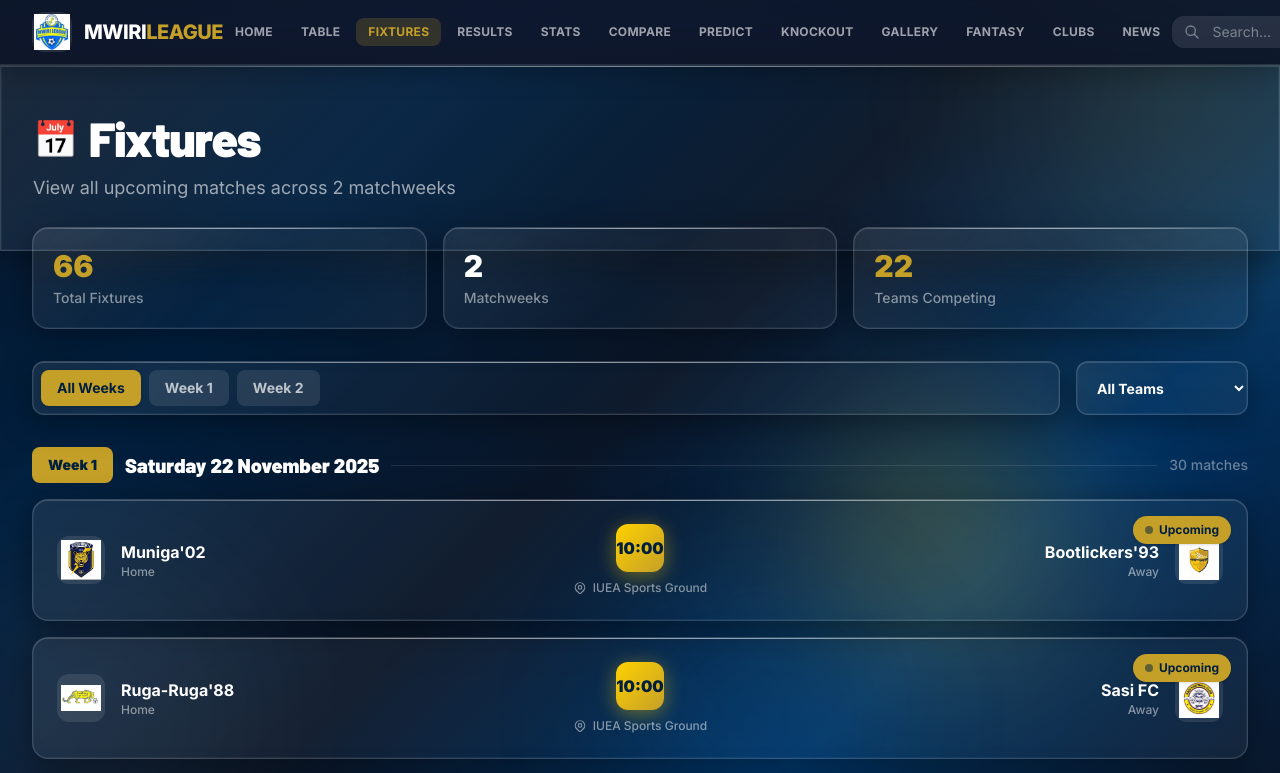
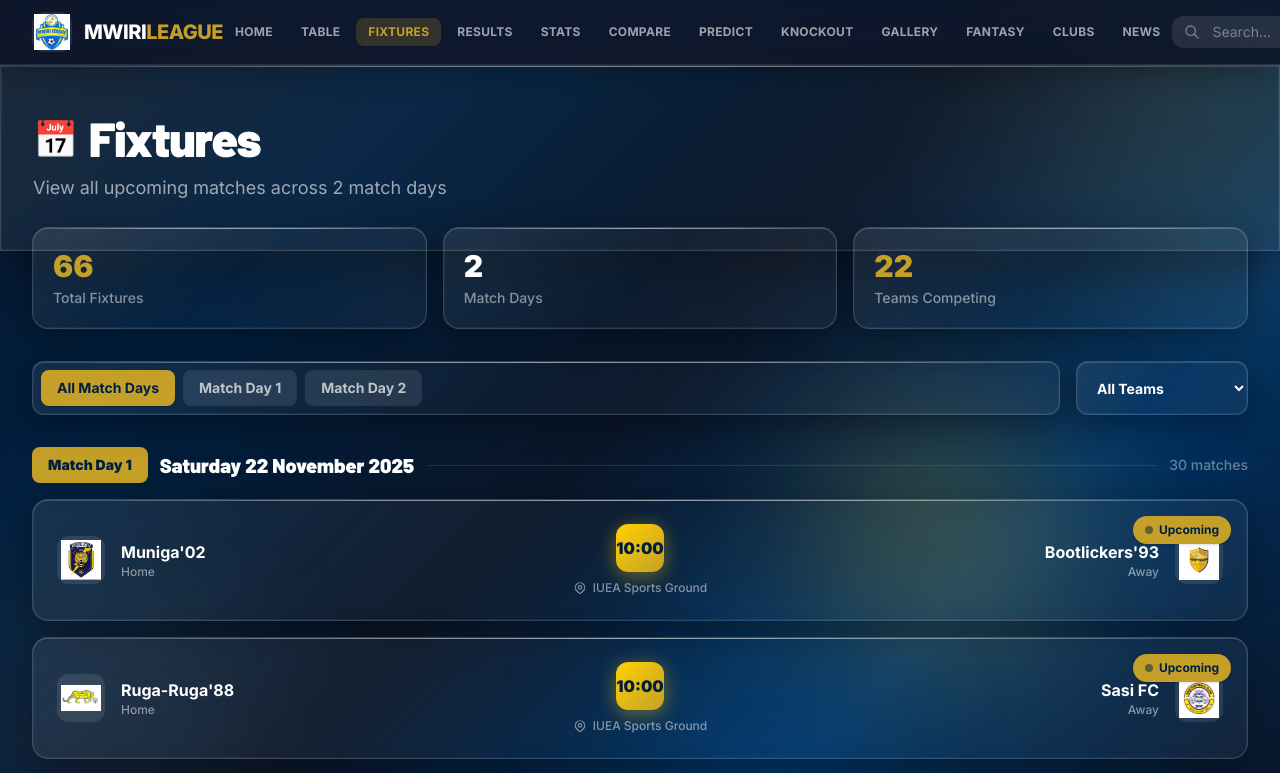
Before and after one commit to daniecw86-gif/mwiri-league-app, a Next.js app: page /fixtures in a window 1280 px wide. Shown: the top 773 px of the page. Built offline with nearby package versions, Linux system fonts and the light colour scheme.

Commit message:
Rename Week labels to Match Day across fixtures, results, and hero

```diff
--- a/app/fixtures/page.tsx
+++ b/app/fixtures/page.tsx
@@ -41,7 +41,7 @@ export default function Fixtures() {
                         Fixtures
                     </h1>
                     <p className="text-lg text-white/60 max-w-2xl">
-                        View all upcoming matches across {totalWeeks} matchweeks
+                        View all upcoming matches across {totalWeeks} match days
                     </p>
                 </div>
             </div>
@@ -55,7 +55,7 @@ export default function Fixtures() {
                     </div>
                     <div className="crystal-glass rounded-2xl p-5 crystal-hover">
                         <div className="text-3xl font-black text-white mb-1">{totalWeeks}</div>
-                        <div className="text-white/50 text-sm font-medium">Matchweeks</div>
+                        <div className="text-white/50 text-sm font-medium">Match Days</div>
                     </div>
                     <div className="crystal-glass rounded-2xl p-5 crystal-hover">
                         <div className="text-3xl font-black text-mwiri-gold mb-1">{teams.length}</div>
@@ -76,7 +76,7 @@ export default function Fixtures() {
                                     : "bg-white/10 text-white/70 hover:bg-white/20 hover:text-white"
                                     }`}
                             >
-                                All Weeks
+                                All Match Days
                             </button>
                             {weeks.map(week => (
                                 <button
@@ -88,7 +88,7 @@ export default function Fixtures() {
                                         : "bg-white/10 text-white/70 hover:bg-white/20 hover:text-white"
                                         }`}
                                 >
-                                    Week {week}
+                                    Match Day {week}
                                 </button>
                             ))}
                         </div>
@@ -115,7 +115,7 @@ export default function Fixtures() {
                         <div key={group.id}>
                             <div className="flex items-center gap-3 mb-4">
                                 <div className="bg-mwiri-gold text-mwiri-blue-deep px-4 py-2 rounded-lg font-black text-sm">
-                                    Week {group.id}
+                                    Match Day {group.id}
                                 </div>
                                 <h3 className="text-xl font-black text-white">{group.date}</h3>
                                 <div className="flex-1 h-px bg-white/10"></div>
--- a/app/results/page.tsx
+++ b/app/results/page.tsx
@@ -86,7 +86,7 @@ export default function Results() {
                                     : "bg-white/10 text-white/70 hover:bg-white/20 hover:text-white"
                                     }`}
                             >
-                                All Weeks
+                                All Match Days
                             </button>
                             {weeks.map(week => (
                                 <button
@@ -98,7 +98,7 @@ export default function Results() {
                                         : "bg-white/10 text-white/70 hover:bg-white/20 hover:text-white"
                                         }`}
                                 >
-                                    Week {week}
+                                    Match Day {week}
                                 </button>
                             ))}
                         </div>
@@ -125,7 +125,7 @@ export default function Results() {
                         <div key={group.id}>
                             <div className="flex items-center gap-3 mb-4 flex-wrap">
                                 <div className="bg-mwiri-gold text-mwiri-blue-deep px-4 py-2 rounded-lg font-black text-sm flex items-center gap-2">
-                                    <span>✅</span> Week {group.id}
+                                    <span>✅</span> Match Day {group.id}
                                 </div>
                                 <h3 className="text-xl font-black text-white">{group.date}</h3>
                                 <div className="flex-1 h-px bg-white/10 hidden md:block"></div>
--- a/components/Hero.tsx
+++ b/components/Hero.tsx
@@ -26,7 +26,7 @@ const Hero = () => {
                 <div className="md:w-2/3">
                     <div className="inline-flex items-center gap-2 py-1.5 px-4 rounded-full bg-white/10 backdrop-blur-md border border-white/20 text-mwiri-yellow font-bold text-xs mb-6 uppercase tracking-wider shadow-sm">
                         <span className="w-2 h-2 rounded-full bg-mwiri-yellow animate-pulse"></span>
-                        Featured Matchweek
+                        Featured Match Day
                     </div>
                     <h1 className="text-4xl md:text-6xl font-black tracking-tight leading-none mb-6 text-white drop-shadow-sm">
                         The Mwiri League <br />
```
